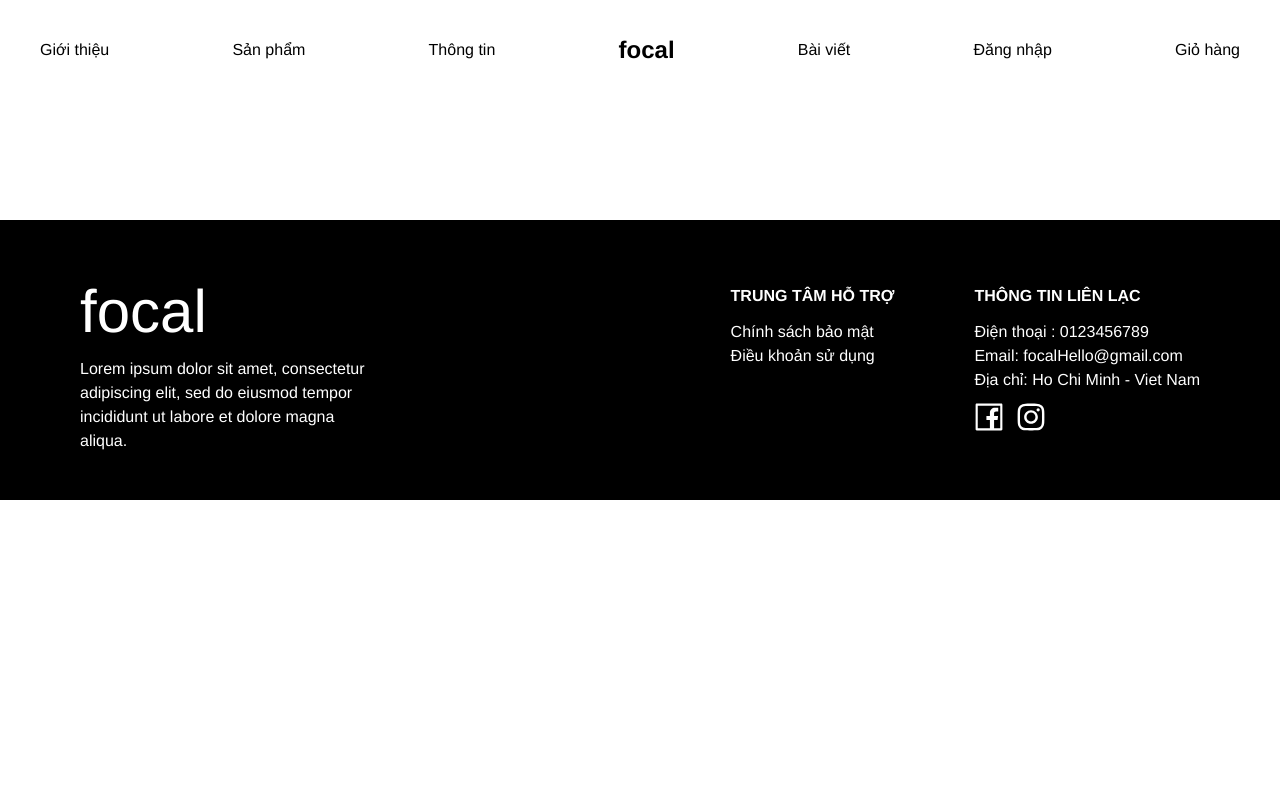
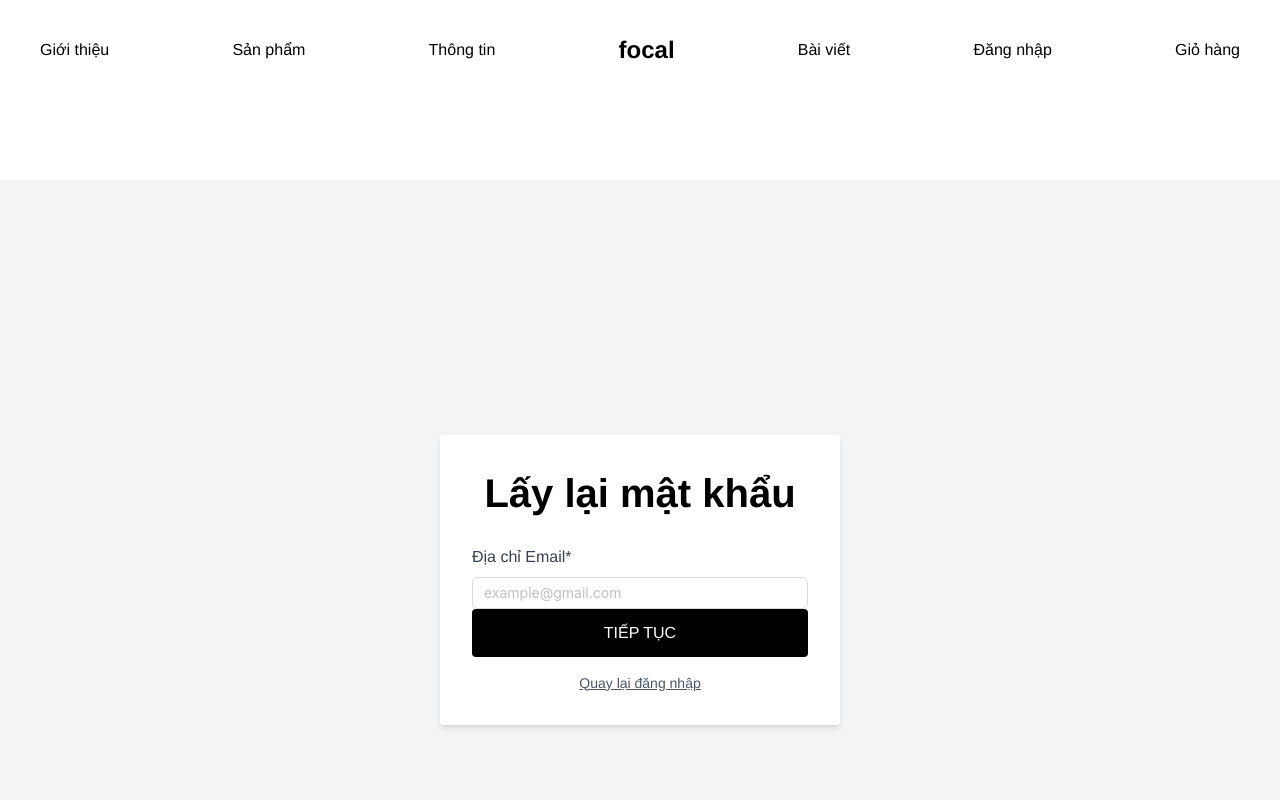
Before and after one commit to margaretmini/Exe201_Focal, a React (Vite) app: page /forgetPassword in a window 1280 px wide. Shown: the top 800 px of the page. Built offline with nearby package versions, Linux system fonts and the light colour scheme.

Commit message:
reset password

```diff
--- a/src/App.jsx
+++ b/src/App.jsx
@@ -12,6 +12,8 @@ import FooterFocal from "./app/components/navbars/footer/footerFocal";
 // IMPORT PAGES
 import HomePage from "./app/pages/homepage/homePage";
 import Login from "./app/pages/auth/login";
+import ForgetPassword from "./app/pages/auth/forgetPassword";
+import ResetPassword from "./app/pages/auth/resetPassword";
 import Register from "./app/pages/auth/register";
 import Blog from "./app/pages/blog/blog";
 import BlogDetail from "./app/pages/blog/blogDetail";
@@ -43,6 +45,8 @@ function App() {
         <Route path="/policy" element={<Policy />}></Route>
         <Route path="/privacy_policy" element={<PrivacyPolicy />}></Route>
         <Route path="/login" element={<Login />}></Route>
+        <Route path="/forgetPassword" element={<ForgetPassword />}></Route>
+        <Route path="/resetPassword" element={<ResetPassword />}></Route>
         <Route path="/register" element={<Register />}></Route>
         <Route path="/blog" element={<Blog />}></Route>
         <Route path="/blog/:blogId" element={<BlogDetail />}></Route>
--- /dev/null
+++ b/src/app/api/wishListApi.js
@@ -0,0 +1,11 @@
+import axiosClient from "./axiosClient";
+
+const wishListApi = {
+  update: (id, data) => axiosClient.put(`/blog/update/${id}`, data),
+  publish: (id) => axiosClient.put(`/blog/publish/${id}`),
+  create: () => axiosClient.post(`/blog/create`, data),
+  blog: () => axiosClient.get("/blog"),
+  allBlog: () => axiosClient.get(`/blog/all`),
+};
+
+export default wishListApi;
--- /dev/null
+++ b/src/app/pages/auth/forgetPassword.jsx
@@ -0,0 +1,68 @@
+import { Input } from "antd";
+import React, { useState } from "react";
+import { Link, useNavigate } from "react-router-dom";
+import authApi from "../../api/authApi.js"; // Cần có hàm forgotPassword
+import { message } from "antd";
+
+export default function ForgetPassword() {
+  const [email, setEmail] = useState("");
+  const [messageApi, contextHolder] = message.useMessage();
+
+  const navigate = useNavigate();
+
+  const handleForgetPassword = async () => {
+    if (!email) {
+      messageApi.info("Vui lòng nhập địa chỉ email !");
+      return;
+    }
+
+    try {
+      await authApi.sendOtpResetPassword({ email });
+      messageApi.success("Vui lòng kiểm tra email để đặt lại mật khẩu.");
+    } catch (error) {
+      console.error(error);
+      messageApi.error("Email không tồn tại hoặc có lỗi xảy ra.");
+    }
+  };
+
+  const testNextStep = async () => {
+    navigate("/resetPassword", {
+      state: {
+        email: email,
+      },
+    });
+  };
+
+  return (
+    <div className="flex flex-row justify-center items-center min-h-screen bg-gray-100">
+      {contextHolder}
+
+      <div className="bg-white shadow-md rounded p-8 w-[400px]">
+        <h2 className="text-2xl font-semibold text-center mb-6">
+          Lấy lại mật khẩu
+        </h2>
+
+        <label className="block mb-2 text-gray-700">Địa chỉ Email*</label>
+        <Input
+          placeholder="example@gmail.com"
+          value={email}
+          onChange={(e) => setEmail(e.target.value)}
+          className="mb-6"
+        />
+
+        <button
+          onClick={testNextStep}
+          className="bg-black text-white w-full py-3 rounded hover:bg-gray-800"
+        >
+          TIẾP TỤC
+        </button>
+
+        <p className="text-center mt-4 text-sm text-gray-600">
+          <Link to="/login" className="underline font-medium">
+            Quay lại đăng nhập
+          </Link>
+        </p>
+      </div>
+    </div>
+  );
+}
--- a/src/app/pages/auth/login.jsx
+++ b/src/app/pages/auth/login.jsx
@@ -74,7 +74,7 @@ export default function Login() {
             />
             <label> Ghi nhớ đăng nhập</label>
           </div>
-          <Link className="underline font-semibold">Quên mật khẩu</Link>
+          <Link to={`/forgetPassword`} className="underline font-semibold">Quên mật khẩu</Link>
         </div>
 
         <button
--- /dev/null
+++ b/src/app/pages/auth/resetPassword.jsx
@@ -0,0 +1,97 @@
+import { Input } from "antd";
+import React, { useState, useEffect } from "react";
+import { Link, useLocation, useNavigate } from "react-router-dom";
+import authApi from "../../api/authApi.js";
+import { message } from "antd";
+
+export default function ResetPassword() {
+  const location = useLocation();
+  const navigate = useNavigate();
+  const email = location.state?.email;
+
+  const [otp, setOtp] = useState("");
+  const [newPassword, setNewPassword] = useState("");
+  const [confirmPassword, setConfirmPassword] = useState("");
+  const [messageApi, contextHolder] = message.useMessage();
+
+  useEffect(() => {
+    if (!email) {
+      messageApi.warning("Thiếu email, quay lại bước trước.");
+      navigate("/forget-password");
+    }
+  }, [email, messageApi, navigate]);
+
+  const handleResetPassword = async () => {
+    if (!otp || !newPassword || !confirmPassword) {
+      messageApi.warning("Vui lòng nhập đầy đủ thông tin.");
+      return;
+    }
+
+    if (newPassword !== confirmPassword) {
+      messageApi.error("Mật khẩu xác nhận không khớp.");
+      return;
+    }
+
+    try {
+      await authApi.resetPassword({
+        email,
+        otp,
+        newPassword,
+      });
+      messageApi.success("Đặt lại mật khẩu thành công!");
+      navigate("/login");
+    } catch (error) {
+      console.error(error);
+      messageApi.error("OTP không hợp lệ hoặc có lỗi xảy ra.");
+    }
+  };
+
+  return (
+    <div className="flex flex-row justify-center items-center min-h-screen bg-gray-100">
+      {contextHolder}
+
+      <div className="bg-white shadow-md rounded p-8 w-[400px]">
+        <h2 className="text-2xl font-semibold text-center mb-6">
+          Lấy lại mật khẩu
+        </h2>
+
+        <label className="block mb-2 text-gray-700">Mã OTP*</label>
+        <Input
+          placeholder="Nhập mã OTP"
+          value={otp}
+          onChange={(e) => setOtp(e.target.value)}
+          className="mb-6"
+        />
+
+        <label className="block mb-2 text-gray-700">Mật khẩu mới*</label>
+        <Input.Password
+          placeholder="Nhập mật khẩu mới"
+          value={newPassword}
+          onChange={(e) => setNewPassword(e.target.value)}
+          className="mb-6"
+        />
+
+        <label className="block mb-2 text-gray-700">Xác nhận mật khẩu*</label>
+        <Input.Password
+          placeholder="Nhập lại mật khẩu"
+          value={confirmPassword}
+          onChange={(e) => setConfirmPassword(e.target.value)}
+          className="mb-6"
+        />
+
+        <button
+          onClick={handleResetPassword}
+          className="bg-black text-white w-full py-3 rounded hover:bg-gray-800"
+        >
+          TIẾP TỤC
+        </button>
+
+        <p className="text-center mt-4 text-sm text-gray-600">
+          <Link to="/login" className="underline font-medium">
+            Quay lại đăng nhập
+          </Link>
+        </p>
+      </div>
+    </div>
+  );
+}
```
